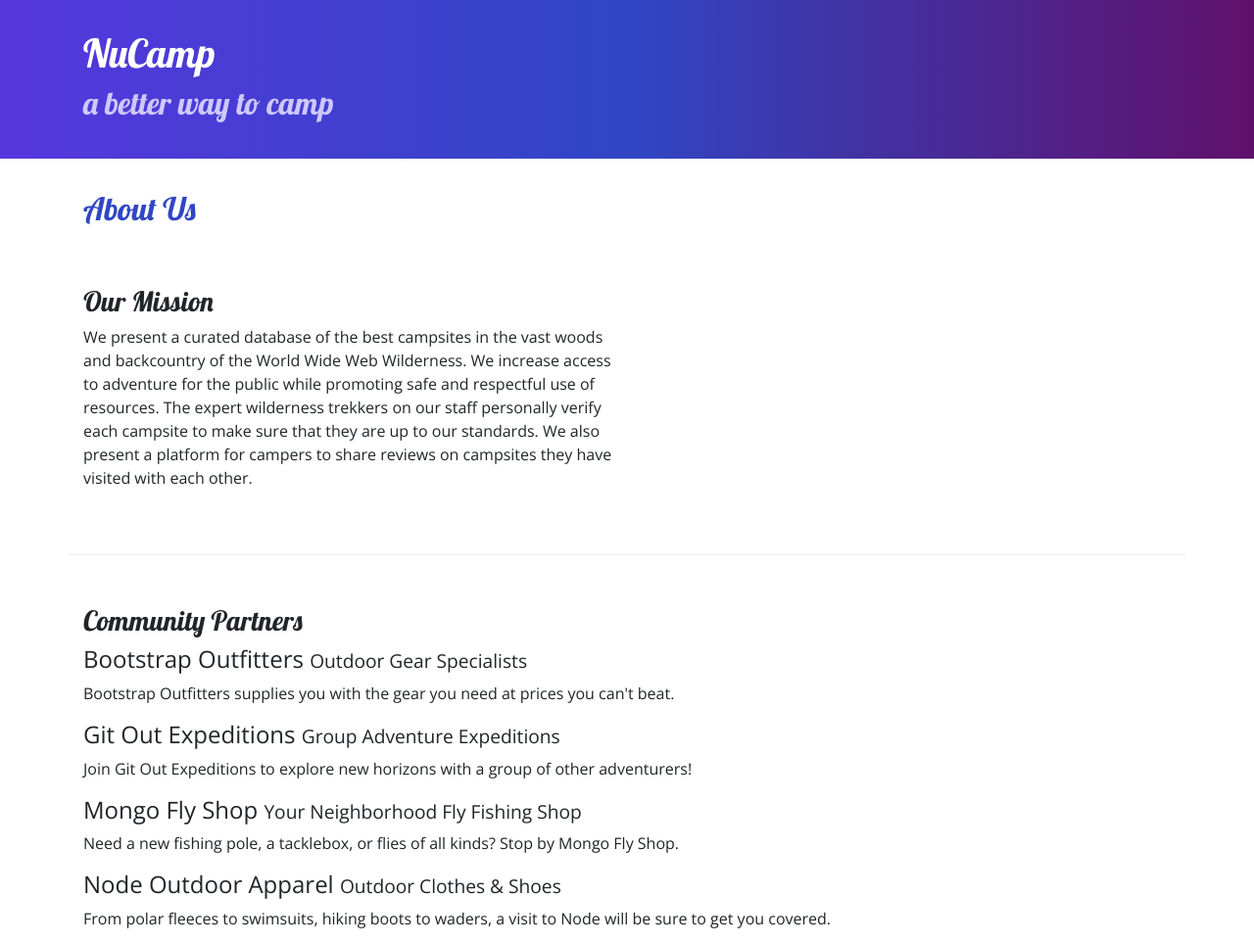
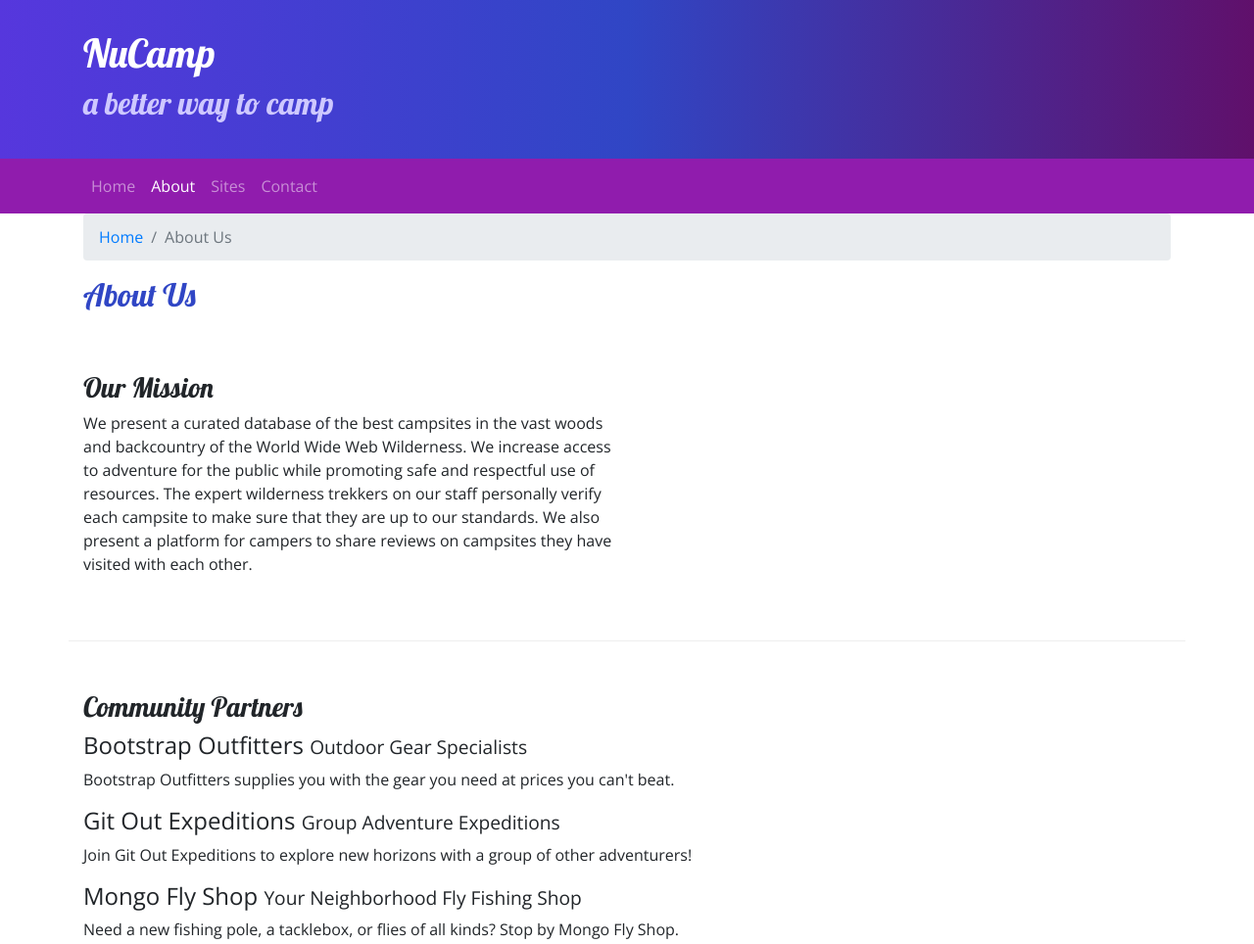
Before and after one commit to karthvp/nucampsite, a website: page aboutus.html in a window 1280 px wide. Shown: the top 964 px of the page at 98% size. Drawn offline with nearby package versions, Linux system fonts and the light colour scheme.

Commit message:
Adding navbar

```diff
--- a/aboutus.html
+++ b/aboutus.html
@@ -1,24 +1,27 @@
 <!DOCTYPE html>
 <html lang="en">
-
   <head>
     <!-- Required meta tags always come first -->
     <meta charset="utf-8" />
     <meta name="viewport" content="width=device-width, initial-scale=1" />
 
     <!-- Bootstrap CSS -->
-    <link rel="stylesheet" href="node_modules/bootstrap/dist/css/bootstrap.min.css" />
+    <link
+      rel="stylesheet"
+      href="node_modules/bootstrap/dist/css/bootstrap.min.css"
+    />
     <link rel="stylesheet" href="css/styles.css" />
 
     <!-- Additional CSS must be placed after Bootstrap CSS -->
-    <link rel="stylesheet" href="https://fonts.googleapis.com/css?family=Lobster|Open+Sans" />
+    <link
+      rel="stylesheet"
+      href="https://fonts.googleapis.com/css?family=Lobster|Open+Sans"
+    />
     <link rel="stylesheet" href="css/styles.css" />
     <title>NuCamp: A Better Way To Camp</title>
-
   </head>
 
   <body>
-
     <header class="jumbotron jumbotron-fluid">
       <div class="container">
         <div class="row">
@@ -30,18 +33,55 @@
       </div>
     </header>
 
+    <nav class="navbar navbar-expand-sm navbar-dark sticky-top">
+      <div class="container">
+        <button
+          class="navbar-toggler ml-auto"
+          type="button"
+          data-toggle="collapse"
+          data-target="#nucampNavbar"
+        >
+          <span class="navbar-toggler-icon"></span>
+        </button>
+
+        <div class="collapse navbar-collapse" id="nucampNavbar">
+          <ul class="navbar-nav">
+            <li class="nav-item">
+              <a class="nav-link" href="index.html">Home</a>
+            </li>
+            <li class="nav-item active">
+              <a class="nav-link" href="#">About</a>
+            </li>
+            <li class="nav-item"><a class="nav-link" href="#">Sites</a></li>
+            <li class="nav-item"><a class="nav-link" href="#">Contact</a></li>
+          </ul>
+        </div>
+      </div>
+    </nav>
+
     <div class="container">
       <div class="row">
         <div class="col">
+          <ol class="breadcrumb">
+            <li class="breadcrumb-item"><a href="index.html">Home</a></li>
+            <li class="breadcrumb-item active">About Us</li>
+          </ol>
           <h2>About Us</h2>
         </div>
-
       </div>
 
       <div class="row row-content align-items-center">
         <div class="col col-sm-6 col-md-6 col-lg-6 col-xl-6">
           <h3>Our Mission</h3>
-                <p>We present a curated database of the best campsites in the vast woods and backcountry of the World Wide Web Wilderness. We increase access to adventure for the public while promoting safe and respectful use of resources. The expert wilderness trekkers on our staff personally verify each campsite to make sure that they are up to our standards. We also present a platform for campers to share reviews on campsites they have visited with each other.</p>
+          <p>
+            We present a curated database of the best campsites in the vast
+            woods and backcountry of the World Wide Web Wilderness. We increase
+            access to adventure for the public while promoting safe and
+            respectful use of resources. The expert wilderness trekkers on our
+            staff personally verify each campsite to make sure that they are up
+            to our standards. We also present a platform for campers to share
+            reviews on campsites they have visited with each other.
+          </p>
         </div>
       </div>
 
@@ -49,17 +89,32 @@
         <div class="col">
           <h3>Community Partners</h3>
           <h4>Bootstrap Outfitters <small>Outdoor Gear Specialists</small></h4>
-                <p class="d-none d-sm-block">Bootstrap Outfitters supplies you with the gear you need at prices you can't beat.</p>
-                <h4>Git Out Expeditions <small>Group Adventure Expeditions</small></h4>
-                <p class="d-none d-sm-block">Join Git Out Expeditions to explore new horizons with a group of other adventurers!</p>
-                <h4>Mongo Fly Shop <small>Your Neighborhood Fly Fishing Shop</small></h4>
-                <p class="d-none d-sm-block">Need a new fishing pole, a tacklebox, or flies of all kinds? Stop by Mongo Fly Shop.</p>
+          <p class="d-none d-sm-block">
+            Bootstrap Outfitters supplies you with the gear you need at prices
+            you can't beat.
+          </p>
+          <h4>
+            Git Out Expeditions <small>Group Adventure Expeditions</small>
+          </h4>
+          <p class="d-none d-sm-block">
+            Join Git Out Expeditions to explore new horizons with a group of
+            other adventurers!
+          </p>
+          <h4>
+            Mongo Fly Shop <small>Your Neighborhood Fly Fishing Shop</small>
+          </h4>
+          <p class="d-none d-sm-block">
+            Need a new fishing pole, a tacklebox, or flies of all kinds? Stop by
+            Mongo Fly Shop.
+          </p>
           <h4>Node Outdoor Apparel <small>Outdoor Clothes & Shoes</small></h4>
-                <p class="d-none d-sm-block">From polar fleeces to swimsuits, hiking boots to waders, a visit to Node will be sure to get you covered.</p>
+          <p class="d-none d-sm-block">
+            From polar fleeces to swimsuits, hiking boots to waders, a visit to
+            Node will be sure to get you covered.
+          </p>
         </div>
       </div>
     </div>
-
 
     <footer>
       <div class="container">
@@ -92,7 +147,5 @@
     <script src="node_modules/jquery/dist/jquery.slim.min.js"></script>
     <script src="node_modules/popper.js/dist/umd/popper.min.js"></script>
     <script src="node_modules/bootstrap/dist/js/bootstrap.min.js"></script>
-
   </body>
-
 </html>
--- a/css/styles.css
+++ b/css/styles.css
@@ -20,6 +20,7 @@ footer {
 }
 
 .jumbotron {
+    margin: 0;
     padding: 30px;
     background-image: linear-gradient(to right, #5637DD, #3046C5, #60106B);
     color: white;
@@ -30,3 +31,7 @@ footer {
     border-bottom: 1px ridge;
     min-height: 200px;
 }
+
+.navbar {
+    background-color: #901CAD;
+}
```
Also changed, not shown: index.html (+20 -0 lines). Lines whose indentation alone changed are shown as unchanged.
